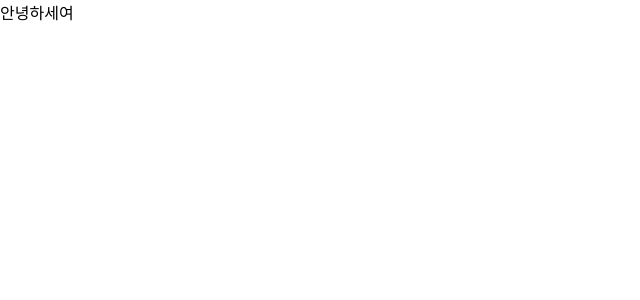
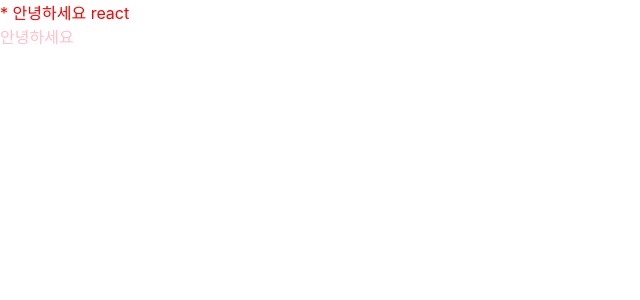
Before and after one commit to IGhost-P/FastCompus, a React (Create React App) app in the folder Morden React/begin/: page / in a window 1280 px wide. Shown: the top 300 px of the page, without its empty margins (0-640 px from the left). Built offline with nearby package versions, Linux system fonts and the light colour scheme.

Commit message:
6강 조건부 렌더링

```diff
--- a/Morden React/begin/src/App.js
+++ b/Morden React/begin/src/App.js
@@ -1,9 +1,13 @@
 import React from 'react';
-import Hello from './Hello'; // 헬로 컴포넌트 불러옴
+import Hello from './Hello';
+
+
+
 function App() {
   return (
     <div>
-      <Hello /> {/* 컴포넌트 사용방법 */}
+      <Hello name="react" color="red" isSpecial={true} />
+      <Hello color="pink" />
     </div>
   )
 }
--- a/Morden React/begin/src/Hello.js
+++ b/Morden React/begin/src/Hello.js
@@ -1,9 +1,11 @@
 import React from 'react'
 
-function Hello() {
+function Hello({ color, name, isSpecial }) {
     return (
-        <div> 안녕하세여</div>
-    )
+        <div style={{ color }}>
+            { isSpecial && '*'} 안녕하세요 { name} {/*조건부 렌더링 , false관련 값이 아니면 모두 ture가 된다, 단축평가로 인해 *모양이 할당된다. */}
+        </div>
+    );
 }
 
 export default Hello // 헬로 컴포넌트를 만들어서 내보내 주겠다 라는뜻.
```
Also changed, not shown: 1 other file (tests, documents, lock files or other folders).
